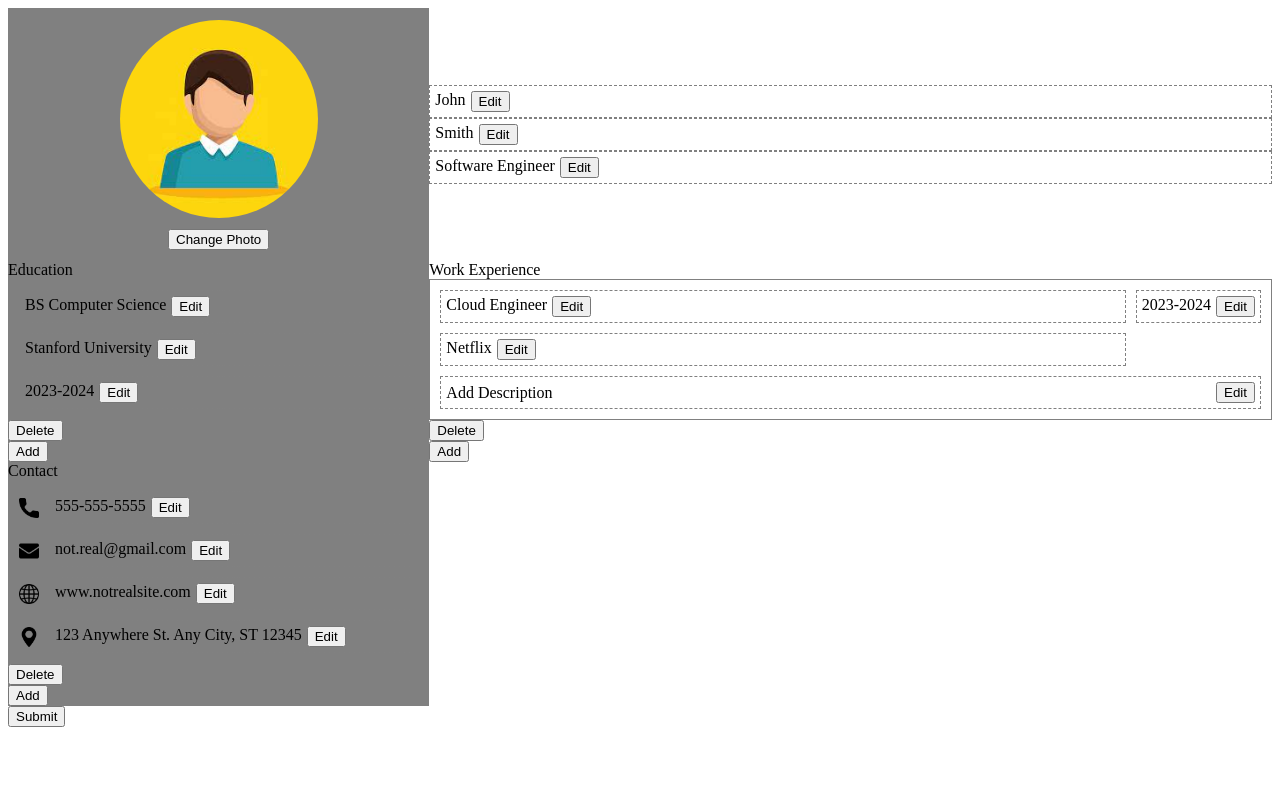
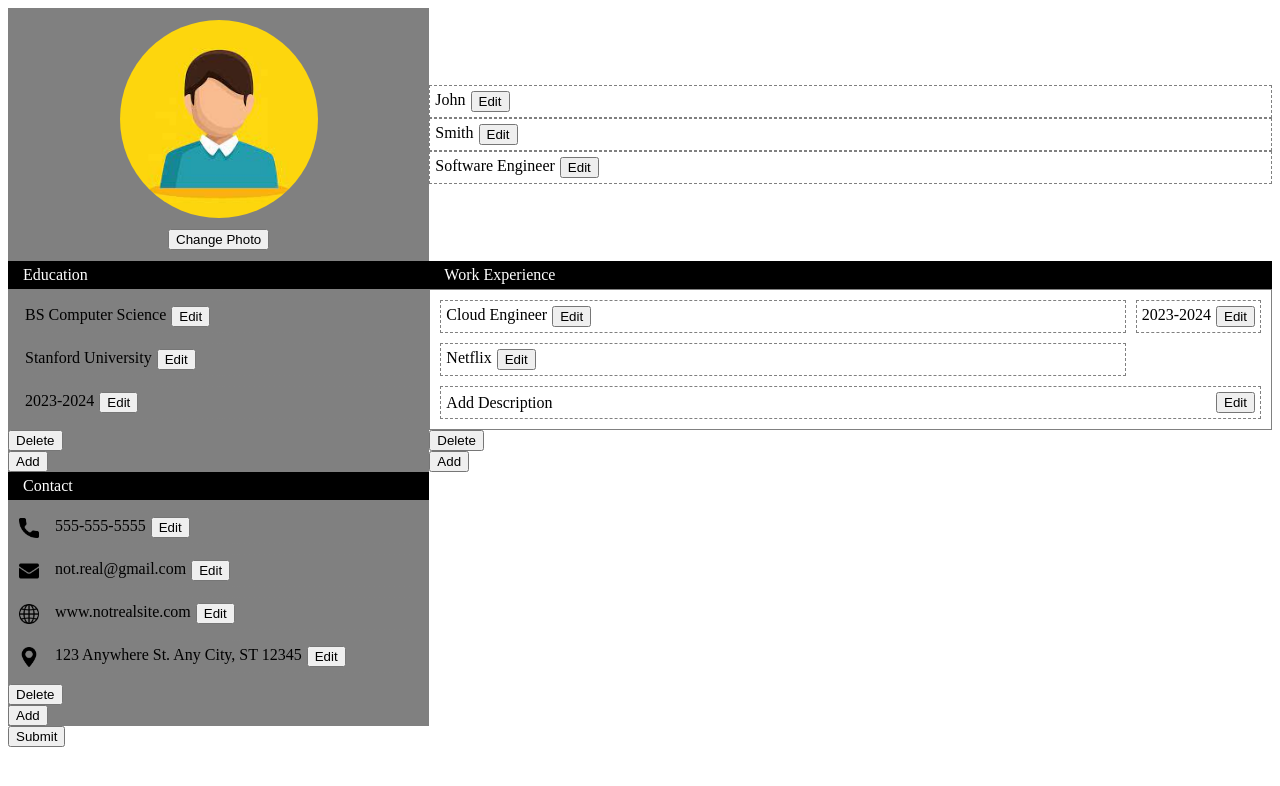
Before and after one commit to Jaizzer/swift-cv, a React (Vite) app: page / in a window 1280 px wide. Shown: the top 786 px of the page. Built offline with nearby package versions, Linux system fonts and the light colour scheme.

Commit message:
feat: Add black background-color to cv-area heading

```diff
--- a/src/index.css
+++ b/src/index.css
@@ -165,3 +165,9 @@ form.image-link label {
 #right-section {
     grid-column: 2 / 3;
 }
+
+.heading {
+    background-color: black;
+    color: white;
+    padding: 5px 15px;
+}
```
